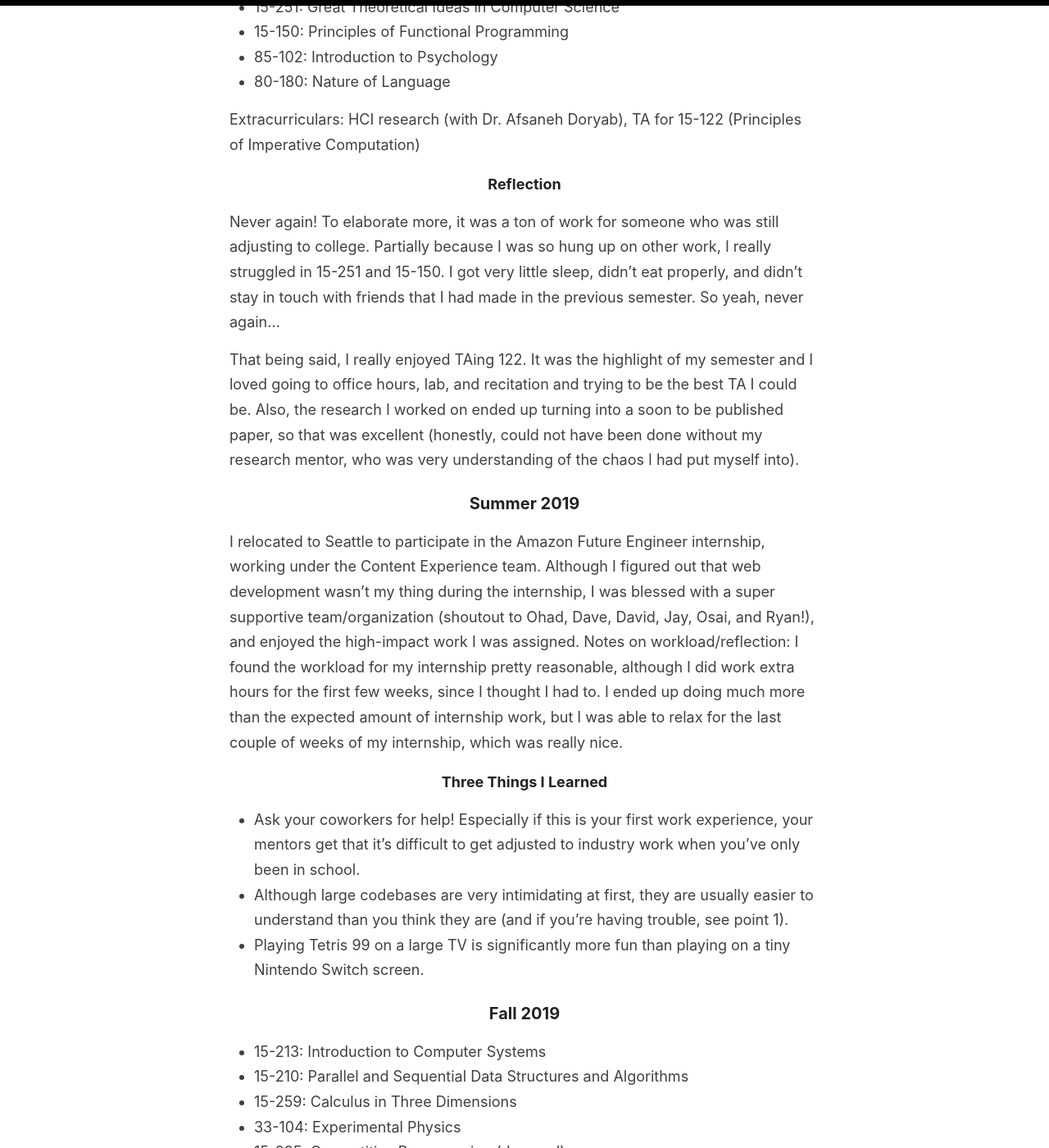
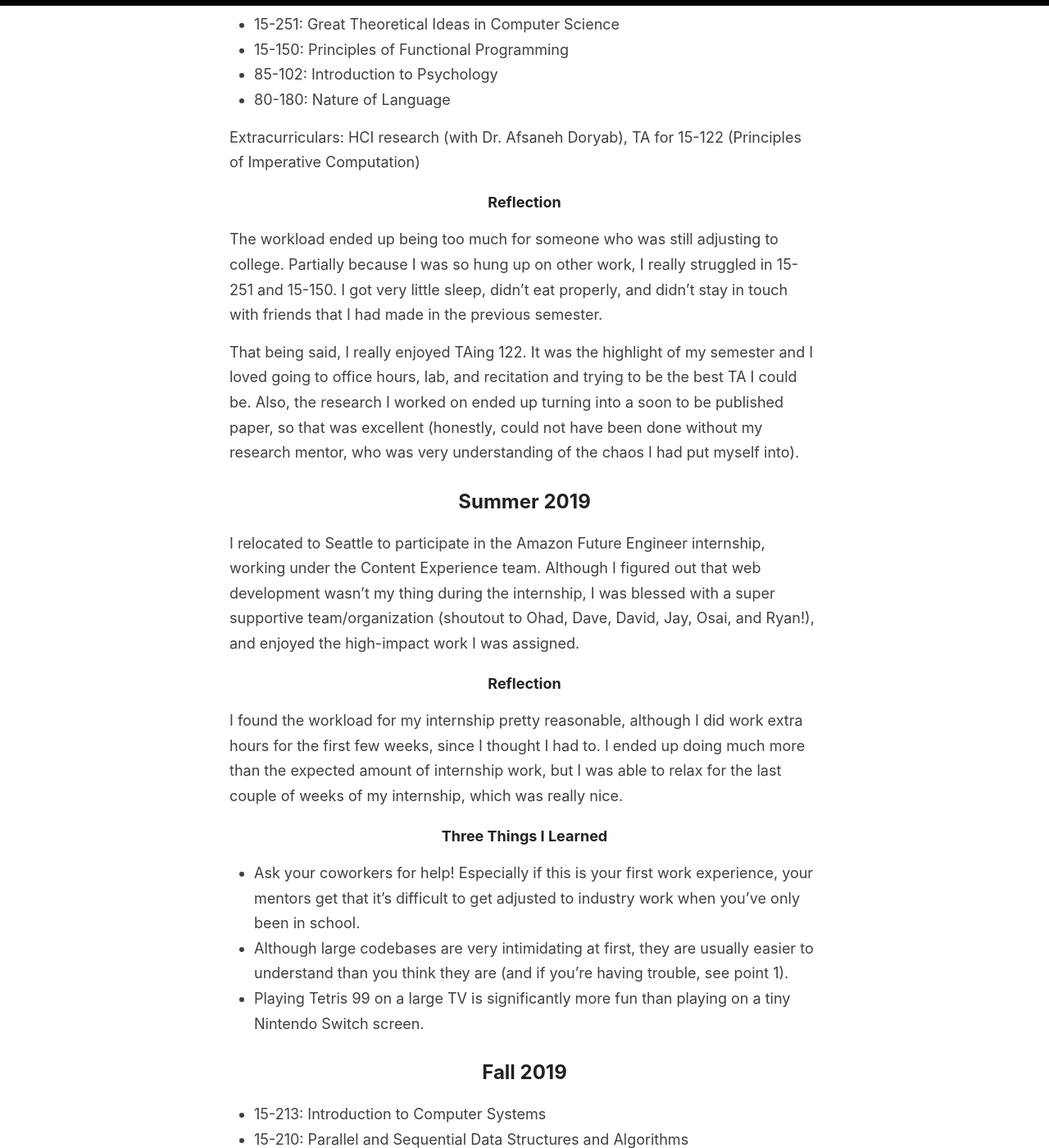
Before and after one commit to abigalekim/old_website, a Jekyll site: the page built from _pages/courses.md, in a window 1280 px wide and 1400 px high, scrolled down 866 px. Shown: the whole window at 82% size. Built offline with Jekyll 4.4.1, drawn with Linux system fonts in a browser that asks for light colours; some of the changed text lies outside the part shown.

Commit message:
more stuff

```diff
--- a/_pages/courses.md
+++ b/_pages/courses.md
@@ -4,7 +4,7 @@ title: CMU Course Reflections
 permalink: /courses/
 ---
 
-### Fall 2018
+## Fall 2018
 - 15-122: Principles of Imperative Computation
 - 15-151: Mathematical Foundations for Computer Science (aka Concepts)
 - 21-241: Matrix Algebra
@@ -17,7 +17,7 @@ I took a pretty light course load this semester, as I figured I would need time
 
 Tip (for CMU students): go to office hours, and find friends there! You’ll meet some of the most hardworking and dedicated people there (either while working on problems together, or while you’re waiting on the infamously long queues).
 
-### Spring 2019
+## Spring 2019
 - 15-251: Great Theoretical Ideas in Computer Science
 - 15-150: Principles of Functional Programming
 - 85-102: Introduction to Psychology
@@ -26,20 +26,22 @@ Tip (for CMU students): go to office hours, and find friends there! You’ll mee
 Extracurriculars: HCI research (with Dr. Afsaneh Doryab), TA for 15-122 (Principles of Imperative Computation)
 
 #### Reflection
- Never again! To elaborate more, it was a ton of work for someone who was still adjusting to college. Partially because I was so hung up on other work, I really struggled in 15-251 and 15-150. I got very little sleep, didn’t eat properly, and didn’t stay in touch with friends that I had made in the previous semester. So yeah, never again…
+The workload ended up being too much for someone who was still adjusting to college. Partially because I was so hung up on other work, I really struggled in 15-251 and 15-150. I got very little sleep, didn’t eat properly, and didn’t stay in touch with friends that I had made in the previous semester.
 
 That being said, I really enjoyed TAing 122. It was the highlight of my semester and I loved going to office hours, lab, and recitation and trying to be the best TA I could be. Also, the research I worked on ended up turning into a soon to be published paper, so that was excellent (honestly, could not have been done without my research mentor, who was very understanding of the chaos I had put myself into).
 
-### Summer 2019
+## Summer 2019
 I relocated to Seattle to participate in the Amazon Future Engineer internship, working under the Content Experience team. Although I figured out that web development wasn’t my thing during the internship, I was blessed with a super supportive team/organization (shoutout to Ohad, Dave, David, Jay, Osai, and Ryan!), and enjoyed the high-impact work I was assigned.
-Notes on workload/reflection: I found the workload for my internship pretty reasonable, although I did work extra hours for the first few weeks, since I thought I had to. I ended up doing much more than the expected amount of internship work, but I was able to relax for the last couple of weeks of my internship, which was really nice.
+
+#### Reflection
+I found the workload for my internship pretty reasonable, although I did work extra hours for the first few weeks, since I thought I had to. I ended up doing much more than the expected amount of internship work, but I was able to relax for the last couple of weeks of my internship, which was really nice.
 
 #### Three Things I Learned
 - Ask your coworkers for help! Especially if this is your first work experience, your mentors get that it’s difficult to get adjusted to industry work when you’ve only been in school.
 - Although large codebases are very intimidating at first, they are usually easier to understand than you think they are (and if you’re having trouble, see point 1).
 - Playing Tetris 99 on a large TV is significantly more fun than playing on a tiny Nintendo Switch screen.
 
-### Fall 2019
+## Fall 2019
 - 15-213: Introduction to Computer Systems
 - 15-210: Parallel and Sequential Data Structures and Algorithms
 - 15-259: Calculus in Three Dimensions
@@ -63,14 +65,14 @@ Lastly, competitive programming is very difficult without previous experience.
 Extracurriculars: TA for 15-213 (Introduction to Computer Systems)
 
 #### Reflection
-As most CMU CS students know, 15-410 (usually referred to as OS) is one of the hardest, most time-consuming classes in the entire school of computer science. Taking it in my sophomore spring with limited coding experience was a daring move, but I don’t regret it one bit. I learned both a lot of material and debugging resilience from taking OS, and it really increased my confidence as a systems programmer. Intro to Political Philosophy (80-135), taught by Professor Gray, is one of the hidden gems of the CMU class offerings. And as most people who have taken PnC will tell you, Professor Mor Harchol Balter is top tier and PnC is also a really high quality class.
+As most CMU CS students know, 15-410 (usually referred to as OS) is one of the hardest, most time-consuming classes in the entire school of computer science. Taking it in my sophomore spring with limited coding experience was a daring move, but I don’t regret it one bit. I learned both a lot of material and debugging resilience from taking OS, and it really increased my confidence as a systems programmer. Intro to Political Philosophy (80-135), taught by Professor Gray, is one of the hidden gems of the CMU class offerings. And as most people who have taken PnC will tell you, Professor Mor Harchol Balter is top tier and PnC is a really high quality class.
 
 My workload this semester was really high, given two hard classes (OS and PnC) with 20 hours per week of TAing, but as stated before, my study and time management skills get better every semester, so in the end, it was manageable!
 
 This was also the semester where I obtained test extensions. With a professor’s help, I realized that my anxiety regarding test taking was way above average, and I’ve definitely messed up a few tests due to mid-test anxiety attacks. The stigma around having mental health problems and learning/test taking accommodations needs to be reduced, and I hope by sharing this small story, I’m doing my part in normalizing the conversation around mental health problems and disabilities.
 
-### Summer 2020
-I took a virtual internship offer at AWS Redshift on the Control Plane team, while simultaneously doing course development as a TA for 15-213 and working on finalizing my research paper to send to conferences. Overall, this averaged to about 70 hr/work a week.
+## Summer 2020
+I took a virtual internship offer at AWS Redshift on the Control Plane team, while simultaneously doing course development as a TA for 15-213 and working on finalizing my research paper to send to conferences.
 
 #### Reflection
 Overall, this workload was the most I’ve ever taken on (including Spring 2019). I incorrectly assumed that I would be able to be more productive in a completely virtual environment, and I was very wrong. In fact, I figured out that it goes the other way--online work is very taxing for me.
@@ -79,7 +81,7 @@ Despite the online setbacks, my internship was fun, and I learned a lot about sy
 
 During the summer, my very positive experience regarding course development and TAing led me to seriously consider attending a PhD program after graduation.
 
-### Fall 2020
+## Fall 2020
 - 15-312: Foundations of Programming Languages
 - 15-445: Database Systems
 - 15-300: Research and Innovation in Computer Science
```
Also changed, not shown: other parts of _pages/courses.md (+2 -2 lines), _posts/2020-11-06-15400-research.md (+2 -2 lines), images/wholesomememe.jpg.
